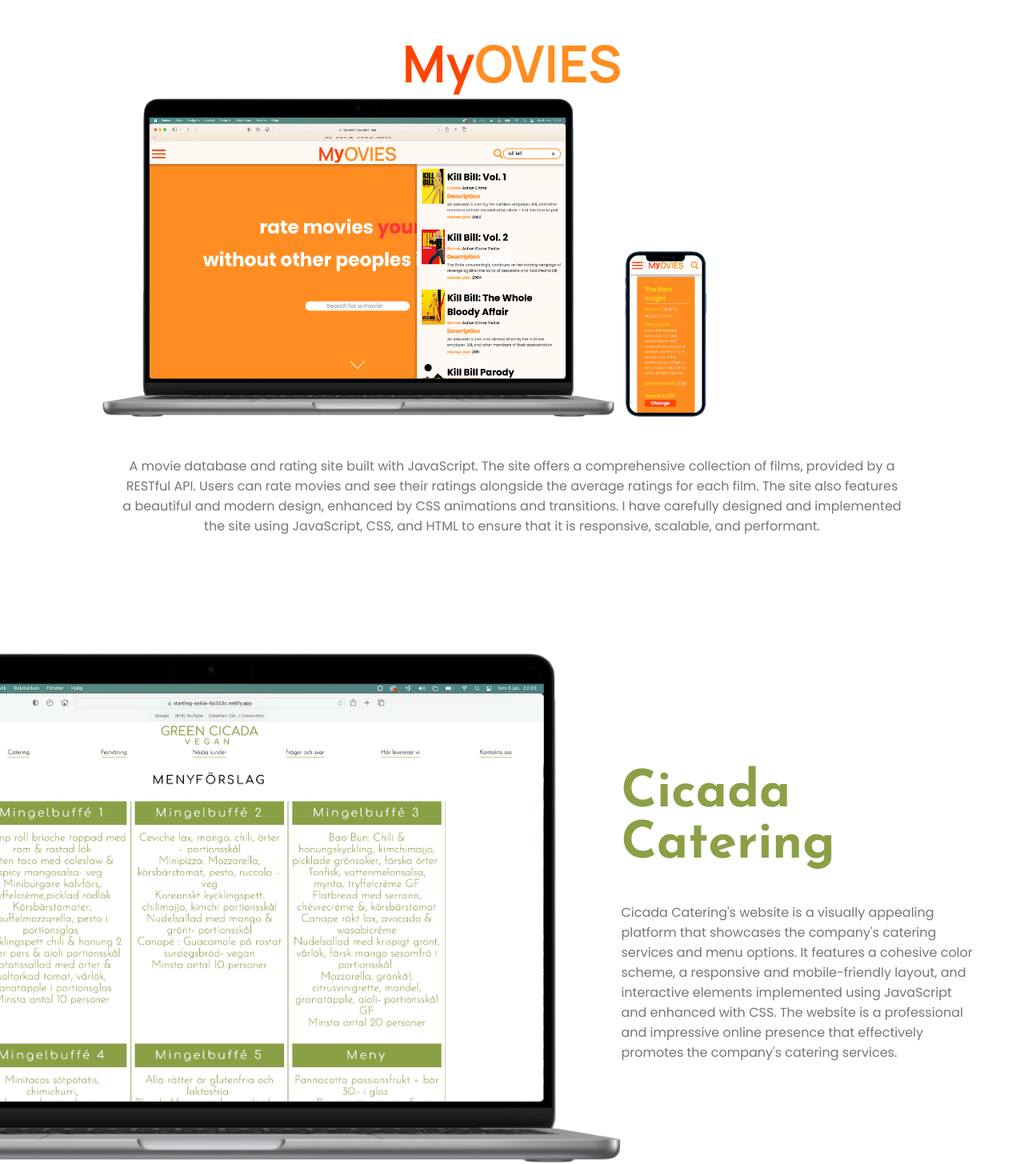
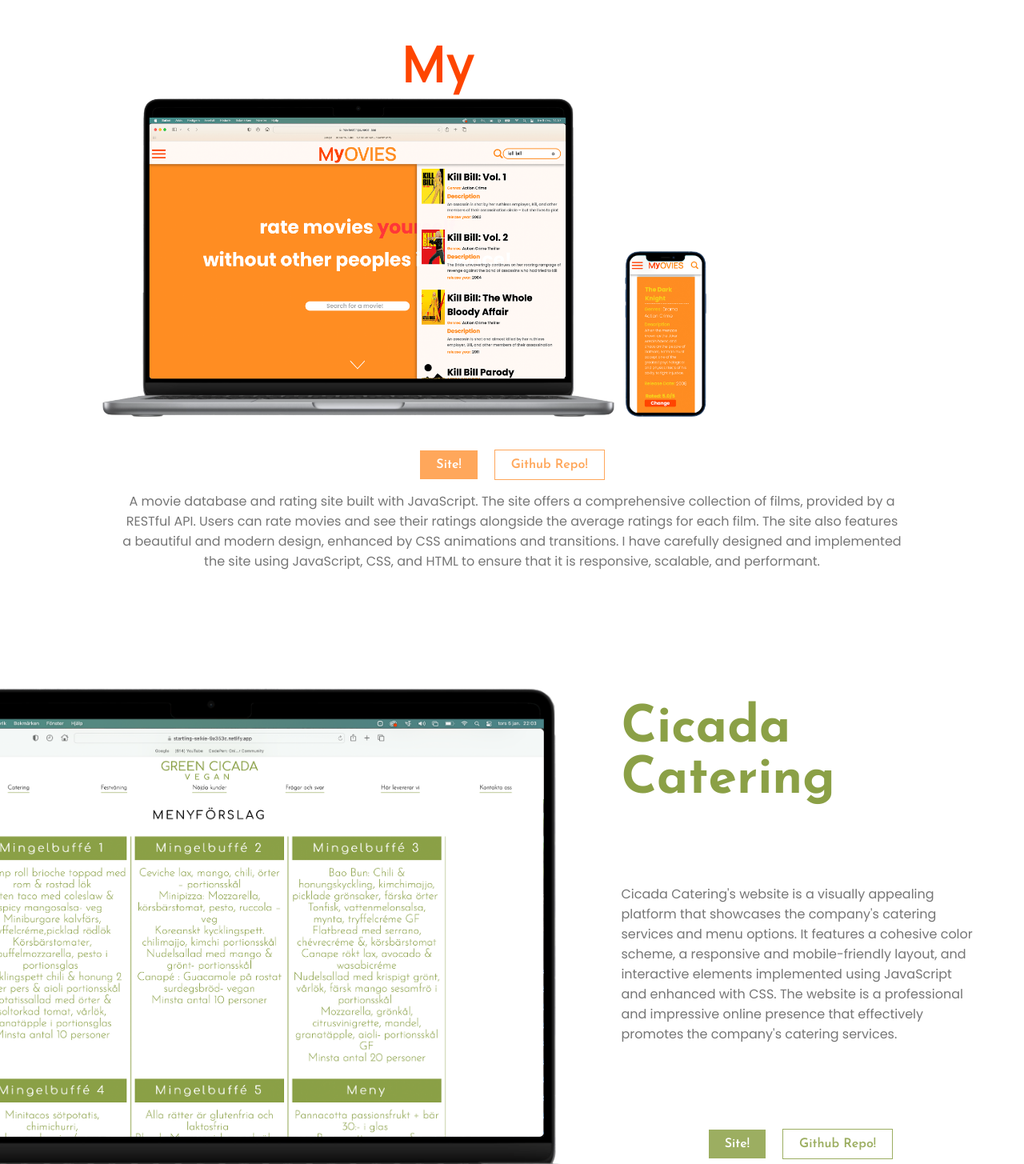
Before and after one commit to Samuelindberg/portfolioV.4, a React (Vite) app: page / in a window 1280 px wide. Shown: the part 1795-3250 px from the top of the page at 80% size. Built offline with nearby package versions, Linux system fonts and the light colour scheme.

Commit message:
github+länk knappar klara

```diff
--- a/src/App.css
+++ b/src/App.css
@@ -1,6 +1,7 @@
 @import url("https://fonts.googleapis.com/css2?family=Lobster&family=Poppins:wght@100;200;400;500;700&display=swap");
 @import url("https://fonts.googleapis.com/css2?family=Manrope:wght@700&display=swap");
 @import url("https://fonts.googleapis.com/css2?family=Josefin+Sans:wght@600;700&family=Manrope:wght@700&display=swap");
+
 * {
   padding: 0;
   margin: 0;
@@ -28,6 +29,7 @@
   --dark-text: #494848;
   --light-text: #767676;
   --lightest-text: #8d8c8c;
+  --myovies-orange: var(--myovies-orange);
 }
 .flex-center-column {
   display: flex;
@@ -285,6 +287,22 @@
   color: var(--dark-text);
   white-space: nowrap;
 }
+.work-buttons {
+  width: fit-content;
+  margin: auto;
+}
+.work-button {
+  padding: 10px 20px;
+  margin: 0 10px;
+  opacity: 0.85;
+  border: solid 1px white;
+}
+.work-button:hover {
+  opacity: 1;
+}
+#myovies-github-button:hover {
+  background-color: var(--myovies-orange);
+}
 .myovies-section {
   padding-bottom: 100px;
 }
@@ -306,10 +324,11 @@
   color: #fe4500;
 }
 .myovies-ovies {
-  color: #ff8d22;
+  color: var(--myovies-orange);
 }
 .myovies-firstrow {
   width: 80vw;
+  padding-bottom: 3rem;
 }
 #myovies-startpage-laptop {
   /* width: minmax(400px, 30vw); */
@@ -338,6 +357,7 @@
   transition: 3s;
   transition-delay: 1.5s;
   color: var(--light-text);
+  margin: 0;
 }
 
 /* cicada section */
@@ -355,7 +375,7 @@
   font-size: 4rem;
   padding: 20px 0;
   grid-column: 2;
-  grid-row: 2;
+  grid-row: 1;
 }
 #cicada-img {
   grid-row: 1/5;
@@ -369,11 +389,17 @@
   max-width: 70vw;
   transition: 3s;
   opacity: 0;
-  grid-row: 3;
+  grid-row: 2;
   padding: 0;
   text-align: start;
   /* transition-delay: 5s; */
   color: var(--light-text);
+}
+.cicada-section .work-buttons {
+  grid-row: 3/5;
+  grid-row-start: 3;
+  align-self: flex-start;
+  justify-self: start;
 }
 @media screen and (max-width: 660px) {
   .cicada-section {
--- a/src/components/work-section/Cicada/CicadaSection.jsx
+++ b/src/components/work-section/Cicada/CicadaSection.jsx
@@ -1,7 +1,7 @@
 import { React, useRef, useEffect } from "react";
-import CicadaFirstRow from "./CicadaFirstRow";
 import CicadaLaptop from "./CicadaLaptop";
 import WorkDesc from "../WorkDesc";
+import WorkButtons from "../WorkButtons";
 export default function TicTacToeSection() {
   const Section = useRef(null);
   const desc = `Cicada Catering's website is a visually appealing platform that showcases the company's catering services and menu options. It features a cohesive color scheme, a responsive and mobile-friendly layout, and interactive elements implemented using JavaScript and enhanced with CSS. The website is a professional and impressive online presence that effectively promotes the company's catering services.`;
@@ -28,6 +28,12 @@
       <h1 id="cicada-title">Cicada Catering</h1>
       <CicadaLaptop />
       <WorkDesc id="cicada-desc" desc={desc} />
+      <WorkButtons
+        name="myovies"
+        githuburl="https://github.com/Samuelindberg/movieratings"
+        siteurl="https://movieratings.vercel.app"
+        color="#8BA046"
+      />
     </section>
   );
 }
--- a/src/components/work-section/Myovies/MyoviesSecondRow.jsx
+++ /dev/null
@@ -1,10 +0,0 @@
-import React from "react";
-// import searchpageLaptop from "./assets/myovies-searchpage-laptop.png";
-
-export default function MyoviesSecondRow() {
-  return (
-    <div className="myovies-secondrow">
-      {/* <img id="searchpage-laptop" src={searchpageLaptop} alt="" /> */}
-    </div>
-  );
-}
--- a/src/components/work-section/Myovies/MyoviesSection.jsx
+++ b/src/components/work-section/Myovies/MyoviesSection.jsx
@@ -1,8 +1,8 @@
 import { React, useEffect, useRef } from "react";
 import MyoviesFirstRow from "./MyoviesFirstRow";
-import MyoviesSecondRow from "./MyoviesSecondRow";
 import MyoviesTitle from "./MyoviesTitle";
 import WorkDesc from "../WorkDesc";
+import WorkButtons from "../WorkButtons";
 
 export default function MyoviesSection() {
   const myoviesImgRef = useRef(null);
@@ -18,6 +18,12 @@
       <div className="myovies-container ">
         <MyoviesTitle />
         <MyoviesFirstRow myoviesRef={myoviesImgRef} />
+        <WorkButtons
+          name="myovies"
+          githuburl="https://github.com/Samuelindberg/movieratings"
+          siteurl="https://movieratings.vercel.app"
+          color="#FF983F"
+        />
         <WorkDesc id="myovies-desc" desc={desc} />
       </div>
     </section>
--- /dev/null
+++ b/src/components/work-section/WorkButtons.jsx
@@ -0,0 +1,26 @@
+import React from "react";
+
+export default function WorkButtons(props) {
+  return (
+    <div className="work-buttons">
+      <a
+        className="work-site-buttons work-button"
+        id={props.name + "-button"}
+        href={props.siteurl}
+        target="_blank"
+        style={{ backgroundColor: props.color, color: "white" }}
+      >
+        Site!
+      </a>
+      <a
+        className="work-github-buttons  work-button"
+        href={props.githuburl}
+        target="_blank"
+        style={{ borderColor: props.color, color: props.color }}
+        id={props.name + "-github-button"}
+      >
+        Github Repo!
+      </a>
+    </div>
+  );
+}
```
Also changed, not shown: src/components/work-section/Cicada/CicadaDesc.jsx (+11 -9 lines).
